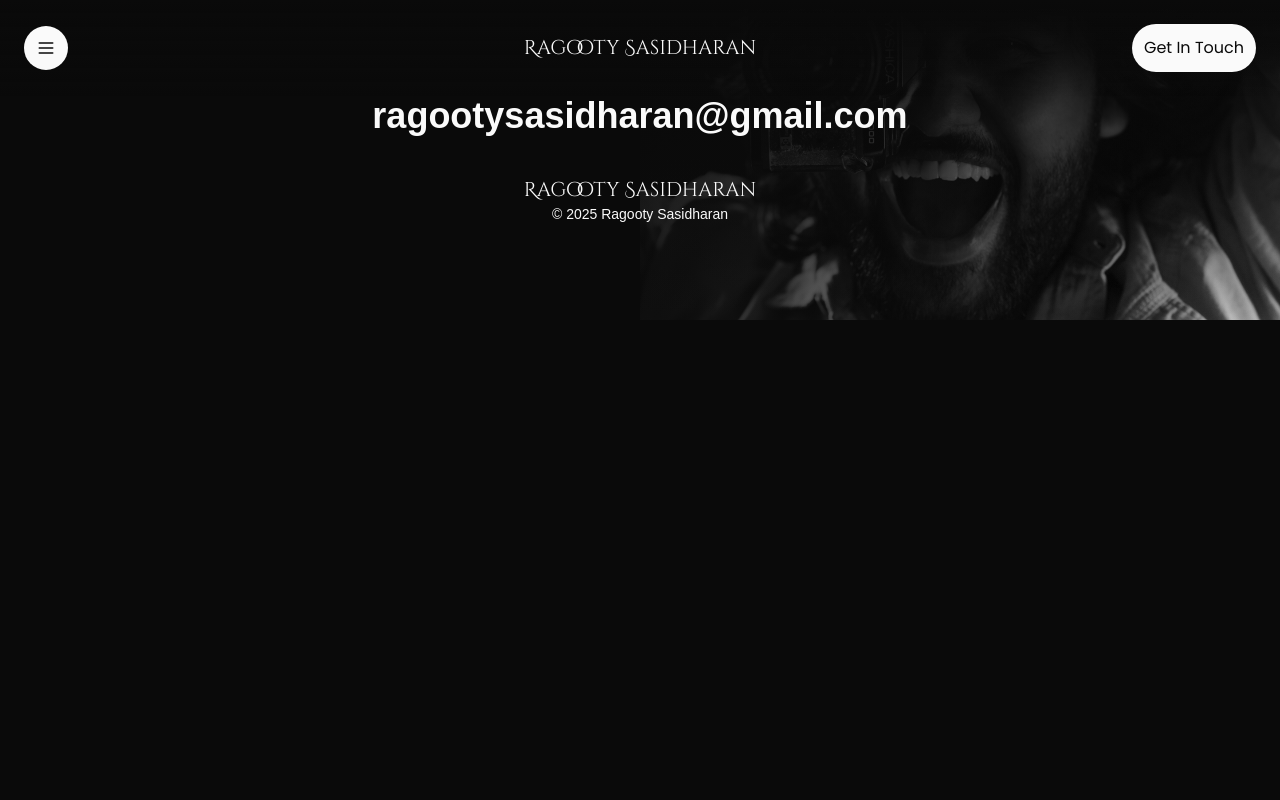
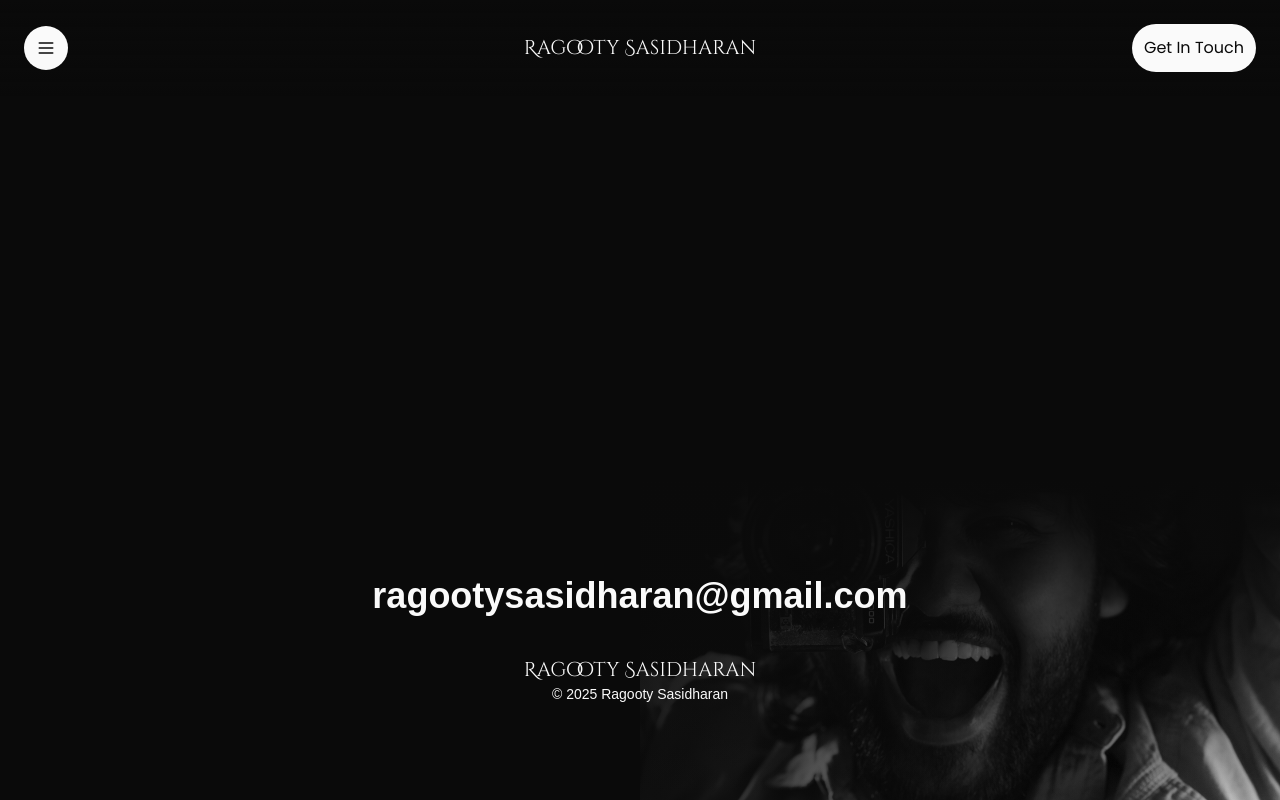
Before and after one commit to Jassimkabir/ragooty, a Next.js app: page /about in a window 1280 px wide. Built offline with nearby package versions, Linux system fonts and the light colour scheme; a web font is replaced by a local one.

Commit message:
Fixes the root layout

```diff
--- a/src/app/layout.tsx
+++ b/src/app/layout.tsx
@@ -26,7 +26,7 @@
 }>) {
   return (
     <html lang='en' suppressHydrationWarning>
-      <body className={cn(poppins.className, '')}>
+      <body className={cn(poppins.className, 'min-h-screen flex flex-col')}>
         <ThemeProvider
           attribute='class'
           defaultTheme='dark'
@@ -34,7 +34,7 @@
           disableTransitionOnChange
         >
           <Navbar />
-          {children}
+          <main className='flex-1'>{children}</main>
           <Footer />
           <Toaster />
         </ThemeProvider>
```
